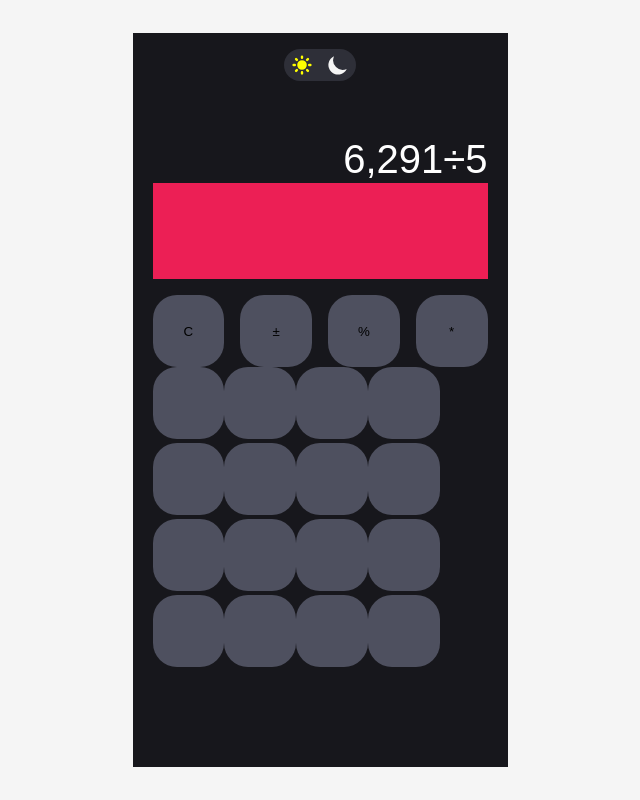
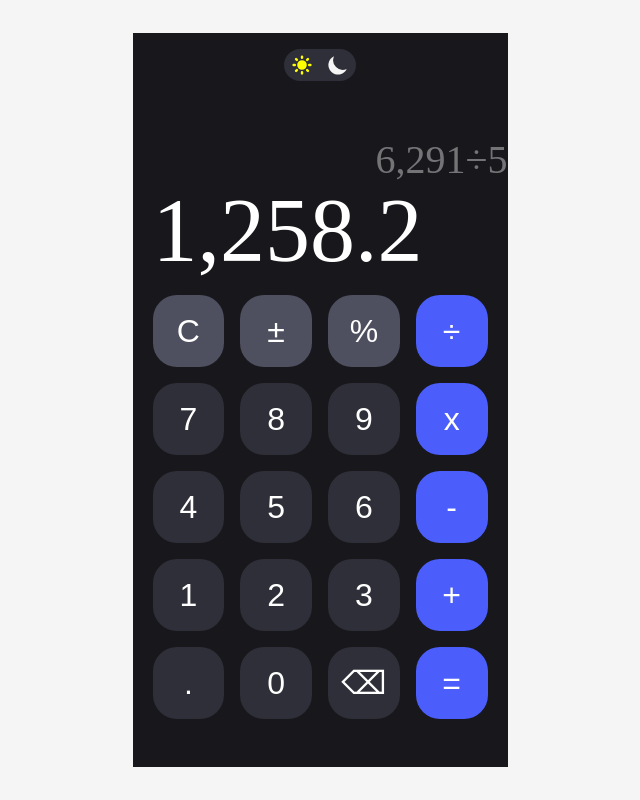
Before and after one commit to TuDiHocLapTrinh/newCaculator, a website: page index.html in a window 1280 px wide. Shown: the whole page, without its empty margins (320-960 px from the left). Drawn offline with Linux system fonts and the light colour scheme.

Commit message:
change button styles

```diff
--- a/index.html
+++ b/index.html
@@ -26,20 +26,44 @@
                 <div class="display-calculating">
                     <span>6,291÷5</span>
                 </div>
-                <div class="display-result"></div>
+                <div class="display-result">1,258.2</div>
                 <div class="display-operation">
-                  <div class="operation-row">
-                    <button class="btn">C</button>
-                    <button class="btn">±</button>
-                    <button class="btn">%</button>
-                    <button class="btn">*</button>
-                  </div>
-                        <button class="btn"></button><button class="btn"></button><button
-                        class="btn"></button><button class="btn"></button><button class="btn"></button><button
-                        class="btn"></button><button class="btn"></button><button class="btn"></button><button
-                        class="btn"></button><button class="btn"></button><button class="btn"></button><button
-                        class="btn"></button><button class="btn"></button><button class="btn"></button><button
-                        class="btn"></button><button class="btn"></button>
+
+                    <div class="operation-row">
+                        <button class="btn group1">C</button>
+                        <button class="btn group1">±</button>
+                        <button class="btn group1">%</button>
+                        <button class="btn group2">÷</button>
+                    </div>
+
+                    <div class="operation-row">
+                        <button class="btn">7</button>
+                        <button class="btn">8</button>
+                        <button class="btn">9</button>
+                        <button class="btn group2">x</button>
+                    </div>
+
+                    <div class="operation-row">
+                        <button class="btn">4</button>
+                        <button class="btn">5</button>
+                        <button class="btn">6</button>
+                        <button class="btn group2">-</button>
+                    </div>
+
+                    <div class="operation-row">
+                        <button class="btn">1</button>
+                        <button class="btn">2</button>
+                        <button class="btn">3</button>
+                        <button class="btn group2">+</button>
+                    </div>
+
+                    <div class="operation-row">
+                        <button class="btn">.</button>
+                        <button class="btn">0</button>
+                        <button class="btn">⌫</button>
+                        <button class="btn group2">=</button>
+                    </div>
+
                 </div>
             </div>
         </div>
--- /dev/null
+++ b/package.json
@@ -0,0 +1,5 @@
+{
+  "dependencies": {
+    "@fontsource/work-sans": "^4.5.10"
+  }
+}
--- a/styles.css
+++ b/styles.css
@@ -1,7 +1,7 @@
 :root {
   --primary-color: #ec1f55;
   --text-color: #333;
-    --background-color-black: #17171C;
+  --background-color-black: #17171c;
 }
 
 * {
@@ -42,7 +42,7 @@ body {
   display: flex;
   justify-content: center;
   align-items: center;
-    background: #2E2F38;
+  background: #2e2f38;
   border-radius: 16px;
 }
 
@@ -75,13 +75,34 @@ body {
 }
 
 .display-calculating {
-    color: #FFFFFF;
+  /* Numbers */
+
+  width: 335px;
+  height: 47px;
+
+  font-family: "Work Sans";
+  font-style: normal;
   font-weight: 300;
   font-size: 40px;
   line-height: 47px;
-    width: 335px;
-    height: 47px;
-    position: relative;
+  /* identical to box height */
+
+  display: flex;
+  align-items: center;
+  text-align: right;
+
+  /* Dark / Text */
+
+  color: #ffffff;
+
+  opacity: 0.4;
+
+  /* Inside auto layout */
+
+  flex: none;
+  order: 0;
+  align-self: stretch;
+  flex-grow: 0;
 }
 
 .display-calculating span {
@@ -90,9 +111,32 @@ body {
 }
 
 .display-result {
+  /* Numbers */
+
   width: 335px;
   height: 96px;
-    background-color: #ec1f55;
+
+  font-family: "Work Sans";
+  font-style: normal;
+  font-weight: 300;
+  font-size: 90px;
+  line-height: 90px;
+  /* identical to box height, or 100% */
+
+  display: flex;
+  align-items: center;
+  text-align: right;
+
+  /* Dark / Text */
+
+  color: #ffffff;
+
+  /* Inside auto layout */
+
+  flex: none;
+  order: 1;
+  align-self: stretch;
+  flex-grow: 0;
 }
 
 .display-operation {
@@ -104,13 +148,29 @@ body {
   height: 72px;
   display: flex;
   gap: 16px;
+  margin-top: 16px;
 }
 
 .display-operation .btn {
   width: 71.75px;
   height: 72px;
-    background: #4E505F;
+  background: #2e2f38;
   border-radius: 24px;
   outline: none;
   border-style: none;
+  font-size: 32px;
+  font-family: sans-serif;
+  color: #ffffff;
 }
+
+.display-operation .group1 {
+  background: #4e505f;
+}
+
+.display-operation .group2 {
+  background: #4b5efc;
+}
+
+/* .display-operation .btn .group1 {
+  background-color: #d2d3da;
+} */
```
Also changed, not shown: 2 other files. Lines whose indentation alone changed are shown as unchanged.
